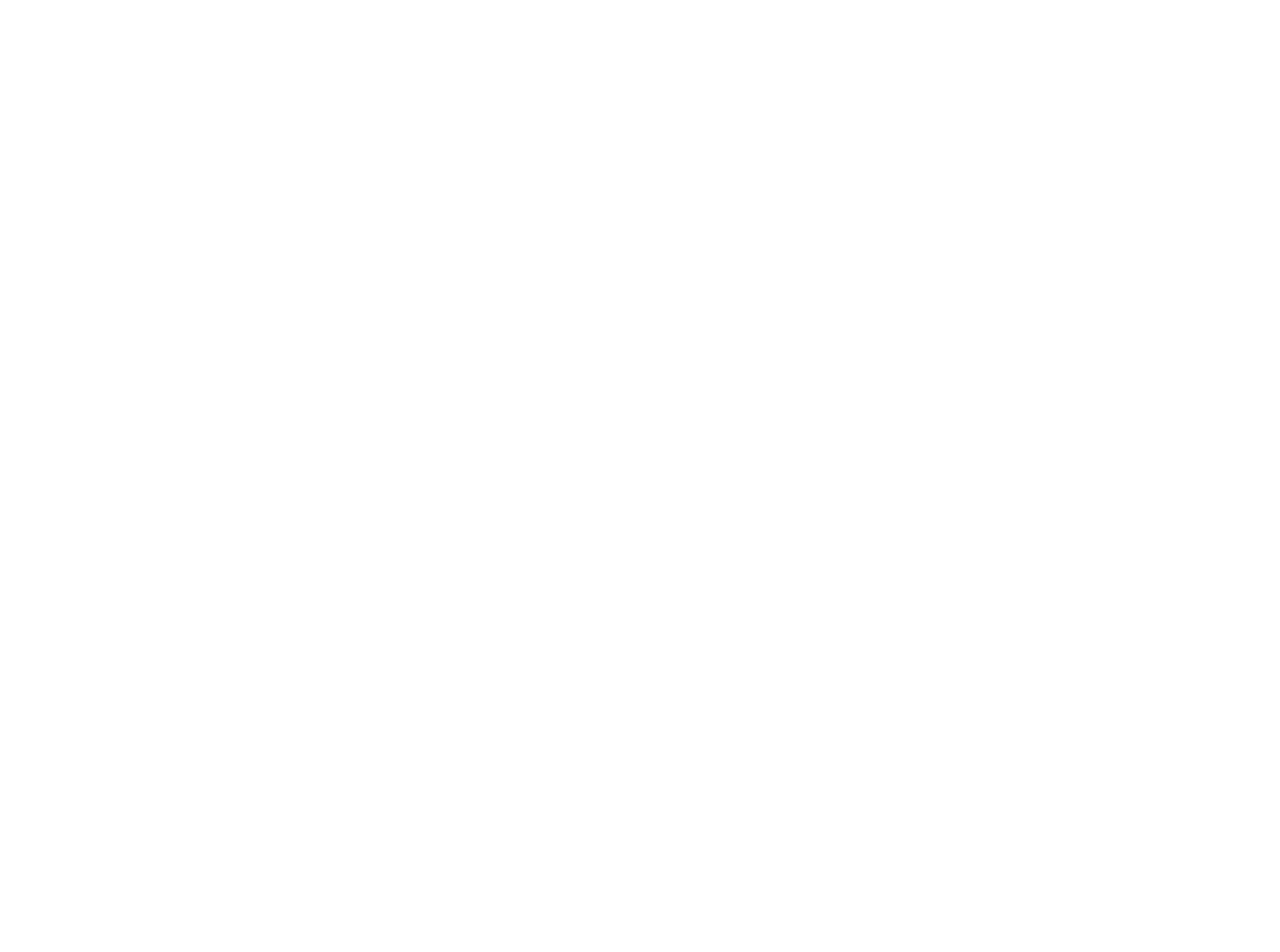
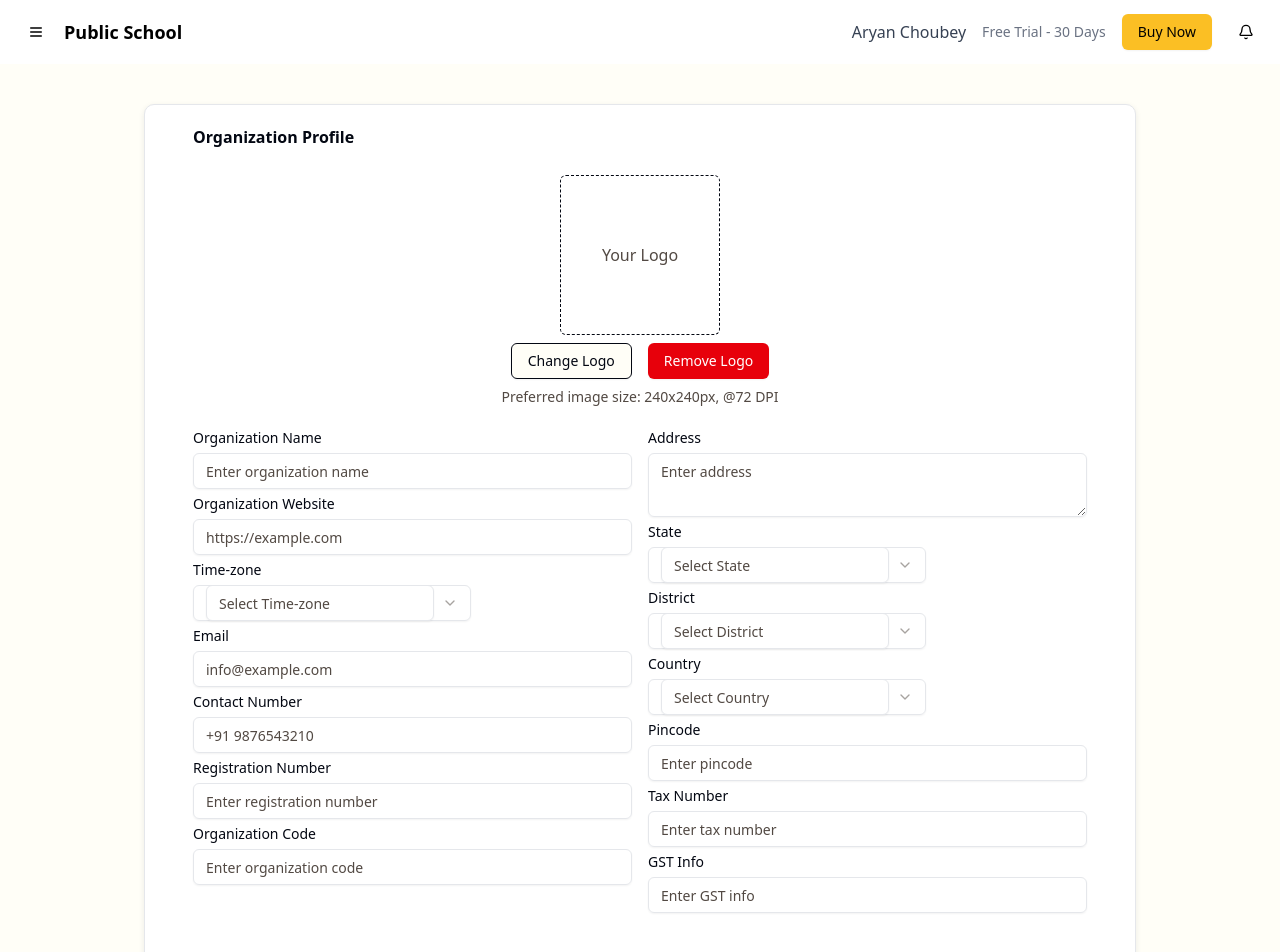
Before and after one commit to Aryanchoubey/school-management, a React (Vite) app in the folder client/: page /dashboard/organisation in a window 1280 px wide. Before the commit this address had no page. Shown: the top 952 px of the page. Before the commit the page ends 800 px from the top, so only its background shows below. Built offline with nearby package versions, Linux system fonts and the light colour scheme.

Commit message:
Organisation page

```diff
--- a/client/src/App.jsx
+++ b/client/src/App.jsx
@@ -22,6 +22,7 @@
 import TimeTable from './pages/Dashboard/Academics/TimeTable'
 import HomeWork from './pages/Dashboard/Academics/HomeWork'
 import SuperAdmin from './pages/Dashboard/SuperAdmin/SuperAdmin'
+import Organization from './pages/Dashboard/Organisation/Organisation'
 // import AddStudent from './pages/Dashboard/AddStudent/AddStudent'
 
 
@@ -54,6 +55,7 @@
           <Route path='subjects' element={<Subjects/>} />
           <Route path='timetables' element={<TimeTable/>} />
           <Route path='homework' element={<HomeWork/>} />
+          <Route path='organisation' element={<Organization/>} />
         </Route>
 
         {/* Root route */}
--- /dev/null
+++ b/client/src/pages/Dashboard/Organisation/Organisation.jsx
@@ -0,0 +1,122 @@
+import React from "react";
+import {
+  Card,
+  CardHeader,
+  CardTitle,
+  CardContent,
+} from "@/components/ui/card";
+import { Button } from "@/components/ui/button";
+import { Input } from "@/components/ui/input";
+import { Label } from "@/components/ui/label";
+import { Select, SelectTrigger, SelectContent, SelectItem } from "@/components/ui/select";
+import { Textarea } from "@/components/ui/textarea";
+
+export default function Organization() {
+  return (
+    <div className="p-4 max-w-5xl mx-auto">
+      <Card>
+        <CardHeader>
+          <CardTitle>Organization Profile</CardTitle>
+        </CardHeader>
+        <CardContent className="grid gap-6">
+          {/* Logo Upload */}
+          <div className="flex flex-col items-center">
+            <div className="w-40 h-40 border border-dashed rounded-md flex items-center justify-center mb-2">
+              <span className="text-muted-foreground">Your Logo</span>
+            </div>
+            <div className="flex space-x-4">
+              <Button variant="outline">Change Logo</Button>
+              <Button variant="destructive">Remove Logo</Button>
+            </div>
+            <p className="text-sm text-muted-foreground mt-2">
+              Preferred image size: 240x240px, @72 DPI
+            </p>
+          </div>
+
+          {/* Form Fields */}
+          <div className="grid grid-cols-1 md:grid-cols-2 gap-4">
+            <div className="space-y-2">
+              <Label>Organization Name</Label>
+              <Input placeholder="Enter organization name" />
+
+              <Label>Organization Website</Label>
+              <Input placeholder="https://example.com" />
+
+              <Label>Time-zone</Label>
+              <Select>
+                <SelectTrigger>
+                  <Input placeholder="Select Time-zone" readOnly />
+                </SelectTrigger>
+                <SelectContent>
+                  <SelectItem value="IST">IST (+05:30)</SelectItem>
+                  <SelectItem value="EST">EST (-05:00)</SelectItem>
+                </SelectContent>
+              </Select>
+
+              <Label>Email</Label>
+              <Input type="email" placeholder="info@example.com" />
+
+              <Label>Contact Number</Label>
+              <Input type="tel" placeholder="+91 9876543210" />
+
+              <Label>Registration Number</Label>
+              <Input placeholder="Enter registration number" />
+
+              <Label>Organization Code</Label>
+              <Input placeholder="Enter organization code" />
+            </div>
+
+            <div className="space-y-2">
+              <Label>Address</Label>
+              <Textarea placeholder="Enter address" rows={5} />
+
+              <Label>State</Label>
+              <Select>
+                <SelectTrigger>
+                  <Input placeholder="Select State" readOnly />
+                </SelectTrigger>
+                <SelectContent>
+                  <SelectItem value="Delhi">Delhi</SelectItem>
+                  <SelectItem value="Maharashtra">Maharashtra</SelectItem>
+                </SelectContent>
+              </Select>
+
+              <Label>District</Label>
+              <Select>
+                <SelectTrigger>
+                  <Input placeholder="Select District" readOnly />
+                </SelectTrigger>
+                <SelectContent>
+                  <SelectItem value="New Delhi">New Delhi</SelectItem>
+                  <SelectItem value="Pune">Pune</SelectItem>
+                </SelectContent>
+              </Select>
+
+              <Label>Country</Label>
+              <Select>
+                <SelectTrigger>
+                  <Input placeholder="Select Country" readOnly />
+                </SelectTrigger>
+                <SelectContent>
+                  <SelectItem value="India">India</SelectItem>
+                  <SelectItem value="USA">USA</SelectItem>
+                </SelectContent>
+              </Select>
+
+              <Label>Pincode</Label>
+              <Input placeholder="Enter pincode" />
+
+              <Label>Tax Number</Label>
+              <Input placeholder="Enter tax number" />
+
+              <Label>GST Info</Label>
+              <Input placeholder="Enter GST info" />
+            </div>
+          </div>
+
+          <Button className="self-end mt-4">Save</Button>
+        </CardContent>
+      </Card>
+    </div>
+  );
+}
```
